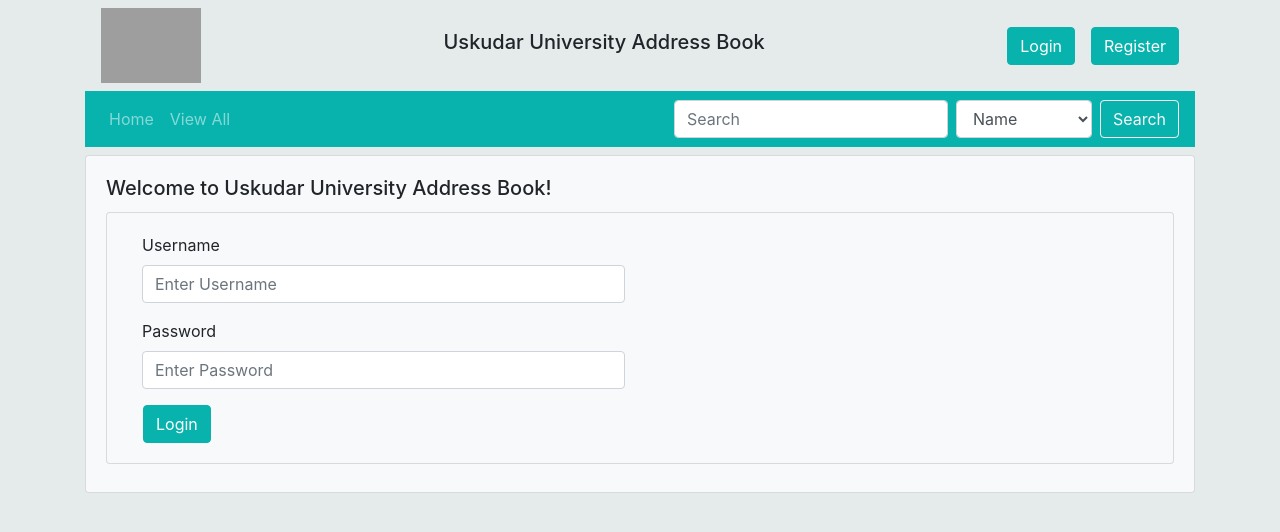
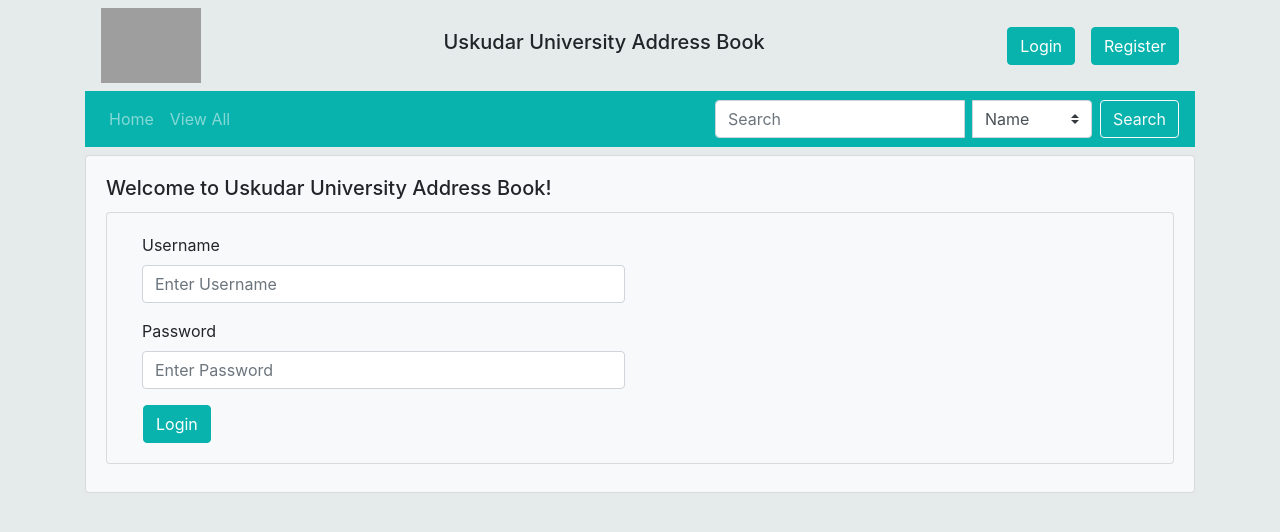
Before and after one commit to cnsbelirdi/address-book-system-client, a React (Create React App) app: page / in a window 1280 px wide. Shown: the top 532 px of the page. Built offline with nearby package versions, Linux system fonts and the light colour scheme; grey boxes are pictures that could not be loaded.

Commit message:
Change ui of search input

```diff
--- a/src/components/Navbar.js
+++ b/src/components/Navbar.js
@@ -33,11 +33,13 @@
             </li>
           </ul>
           <form class="form-inline my-2 my-lg-0">
-            <input class="form-control mr-sm-2" type="search" id="searchText" placeholder="Search" aria-label="Search" onInput={(e) => setSearchText(e.target.value)} />
-            <select class="form-control mr-sm-2" onChange={(e) => setSearchType(e.target.value)}>
-              <option defaultValue value="name" id="searchName">Name</option>
-              <option value="department" id="searchDepartment">Department</option>
-            </select>
+            <div className="input-group">
+              <input class="form-control mr-sm-2" type="search" style={{ width: "250px" }} id="searchText" placeholder="Search" aria-label="Search" onInput={(e) => setSearchText(e.target.value)} />
+              <select class="form-control mr-sm-2 custom-select" style={{ width: "120px" }} onChange={(e) => setSearchType(e.target.value)}>
+                <option defaultValue value="name" id="searchName">Name</option>
+                <option value="department" id="searchDepartment">Department</option>
+              </select>
+            </div>
             <button type="button" id="searchButton" class="btn btn-outline-light my-2 my-sm-0" onClick={() => { window.location.href = `/search/${searchType}/${searchText}`; }}>Search</button>
           </form>
         </div>
```
